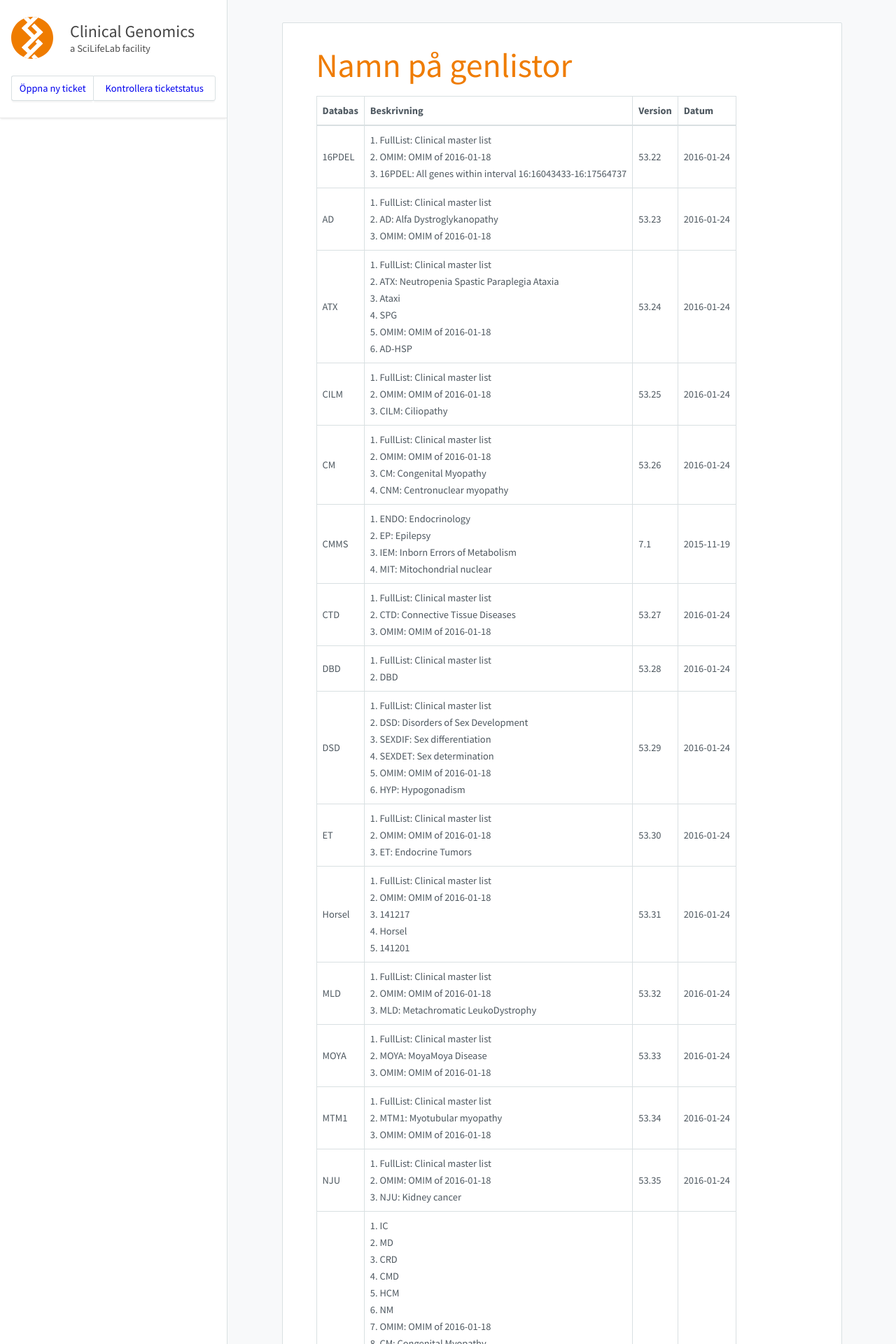
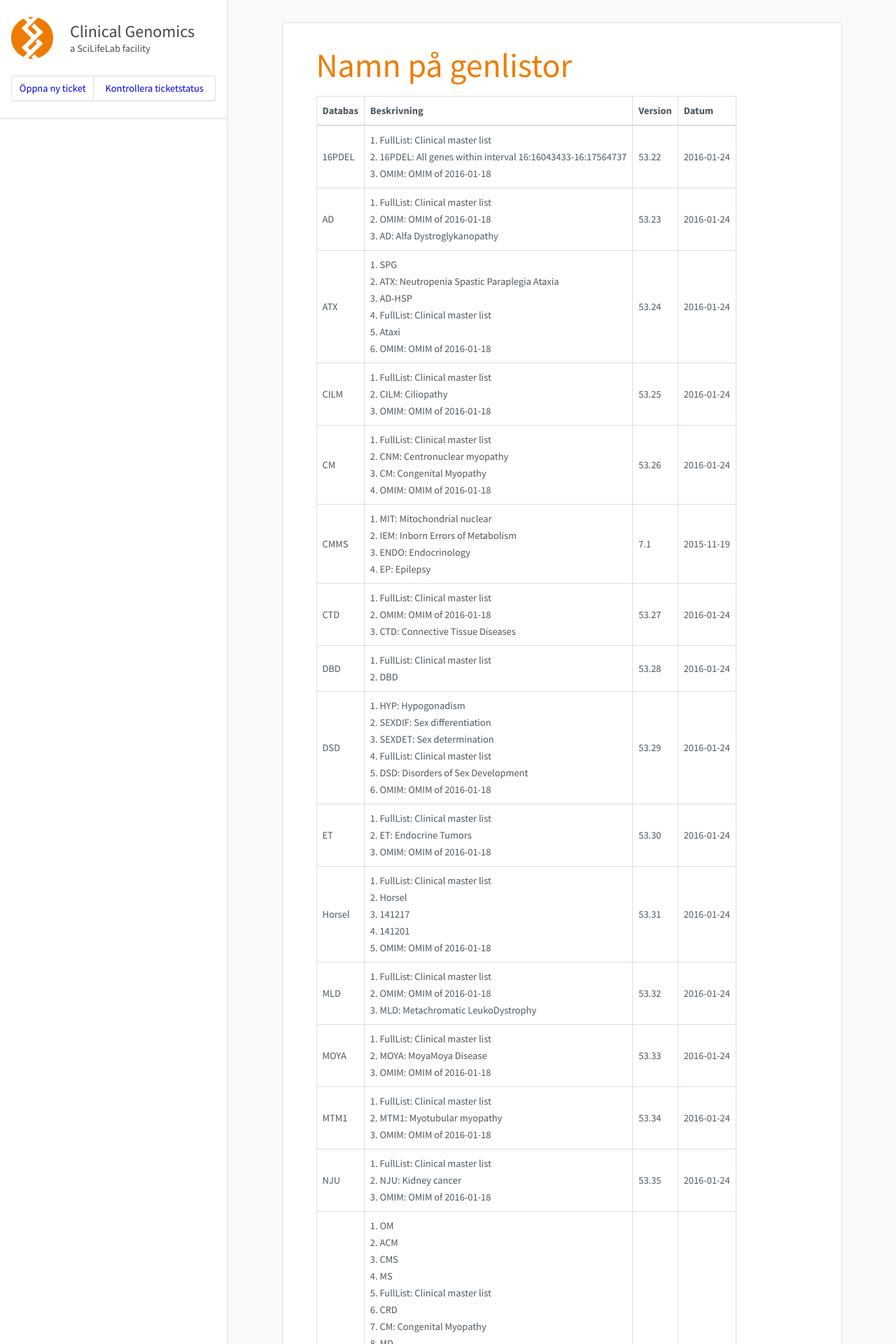
Before and after one commit to Clinical-Genomics/clinical-genomics.github.io, a Jekyll site: the page built from _pages/namnpagenlistor.md, in a window 1280 px wide. Shown: the top 1920 px of the page at 70% size. Built offline with Jekyll 4.4.1, drawn with Linux system fonts in a browser that asks for light colours; nearby versions of some CDN libraries; some of the changed text lies outside the part shown.

Commit message:
Update to cust000-Clinical_master_list.txt

```diff
--- a/_pages/namnpagenlistor.md
+++ b/_pages/namnpagenlistor.md
@@ -8,24 +8,24 @@
 
 |Databas|Beskrivning|Version|Datum|
 |---|---|---|---|
-|16PDEL|1. FullList: Clinical master list<br />2. OMIM: OMIM of 2016-01-18<br />3. 16PDEL: All genes within interval 16:16043433-16:17564737<br />|53.22|2016-01-24|
-|AD|1. FullList: Clinical master list<br />2. AD: Alfa Dystroglykanopathy<br />3. OMIM: OMIM of 2016-01-18<br />|53.23|2016-01-24|
-|ATX|1. FullList: Clinical master list<br />2. ATX: Neutropenia Spastic Paraplegia Ataxia<br />3. Ataxi<br />4. SPG<br />5. OMIM: OMIM of 2016-01-18<br />6. AD-HSP<br />|53.24|2016-01-24|
-|CILM|1. FullList: Clinical master list<br />2. OMIM: OMIM of 2016-01-18<br />3. CILM: Ciliopathy<br />|53.25|2016-01-24|
-|CM|1. FullList: Clinical master list<br />2. OMIM: OMIM of 2016-01-18<br />3. CM: Congenital Myopathy<br />4. CNM: Centronuclear myopathy<br />|53.26|2016-01-24|
-|CMMS|1. ENDO: Endocrinology<br />2. EP: Epilepsy<br />3. IEM: Inborn Errors of Metabolism<br />4. MIT: Mitochondrial nuclear<br />|7.1|2015-11-19|
-|CTD|1. FullList: Clinical master list<br />2. CTD: Connective Tissue Diseases<br />3. OMIM: OMIM of 2016-01-18<br />|53.27|2016-01-24|
+|16PDEL|1. FullList: Clinical master list<br />2. 16PDEL: All genes within interval 16:16043433-16:17564737<br />3. OMIM: OMIM of 2016-01-18<br />|53.22|2016-01-24|
+|AD|1. FullList: Clinical master list<br />2. OMIM: OMIM of 2016-01-18<br />3. AD: Alfa Dystroglykanopathy<br />|53.23|2016-01-24|
+|ATX|1. SPG<br />2. ATX: Neutropenia Spastic Paraplegia Ataxia<br />3. AD-HSP<br />4. FullList: Clinical master list<br />5. Ataxi<br />6. OMIM: OMIM of 2016-01-18<br />|53.24|2016-01-24|
+|CILM|1. FullList: Clinical master list<br />2. CILM: Ciliopathy<br />3. OMIM: OMIM of 2016-01-18<br />|53.25|2016-01-24|
+|CM|1. FullList: Clinical master list<br />2. CNM: Centronuclear myopathy<br />3. CM: Congenital Myopathy<br />4. OMIM: OMIM of 2016-01-18<br />|53.26|2016-01-24|
+|CMMS|1. MIT: Mitochondrial nuclear<br />2. IEM: Inborn Errors of Metabolism<br />3. ENDO: Endocrinology<br />4. EP: Epilepsy<br />|7.1|2015-11-19|
+|CTD|1. FullList: Clinical master list<br />2. OMIM: OMIM of 2016-01-18<br />3. CTD: Connective Tissue Diseases<br />|53.27|2016-01-24|
 |DBD|1. FullList: Clinical master list<br />2. DBD<br />|53.28|2016-01-24|
-|DSD|1. FullList: Clinical master list<br />2. DSD: Disorders of Sex Development<br />3. SEXDIF: Sex differentiation<br />4. SEXDET: Sex determination<br />5. OMIM: OMIM of 2016-01-18<br />6. HYP: Hypogonadism<br />|53.29|2016-01-24|
-|ET|1. FullList: Clinical master list<br />2. OMIM: OMIM of 2016-01-18<br />3. ET: Endocrine Tumors<br />|53.30|2016-01-24|
-|Horsel|1. FullList: Clinical master list<br />2. OMIM: OMIM of 2016-01-18<br />3. 141217<br />4. Horsel<br />5. 141201<br />|53.31|2016-01-24|
+|DSD|1. HYP: Hypogonadism<br />2. SEXDIF: Sex differentiation<br />3. SEXDET: Sex determination<br />4. FullList: Clinical master list<br />5. DSD: Disorders of Sex Development<br />6. OMIM: OMIM of 2016-01-18<br />|53.29|2016-01-24|
+|ET|1. FullList: Clinical master list<br />2. ET: Endocrine Tumors<br />3. OMIM: OMIM of 2016-01-18<br />|53.30|2016-01-24|
+|Horsel|1. FullList: Clinical master list<br />2. Horsel<br />3. 141217<br />4. 141201<br />5. OMIM: OMIM of 2016-01-18<br />|53.31|2016-01-24|
 |MLD|1. FullList: Clinical master list<br />2. OMIM: OMIM of 2016-01-18<br />3. MLD: Metachromatic LeukoDystrophy<br />|53.32|2016-01-24|
 |MOYA|1. FullList: Clinical master list<br />2. MOYA: MoyaMoya Disease<br />3. OMIM: OMIM of 2016-01-18<br />|53.33|2016-01-24|
 |MTM1|1. FullList: Clinical master list<br />2. MTM1: Myotubular myopathy<br />3. OMIM: OMIM of 2016-01-18<br />|53.34|2016-01-24|
-|NJU|1. FullList: Clinical master list<br />2. OMIM: OMIM of 2016-01-18<br />3. NJU: Kidney cancer<br />|53.35|2016-01-24|
-|NMD|1. IC<br />2. MD<br />3. CRD<br />4. CMD<br />5. HCM<br />6. NM<br />7. OMIM: OMIM of 2016-01-18<br />8. CM: Congenital Myopathy<br />9. ACM<br />10. FullList: Clinical master list<br />11. HMSN<br />12. OND<br />13. OM<br />14. CMS<br />15. HA<br />16. NMD: Neuromuscular diseases (17 lists + 1 total list)<br />17. MM<br />18. DM<br />19. HP<br />20. MS<br />21. MND<br />|53.36|2016-01-24|
+|NJU|1. FullList: Clinical master list<br />2. NJU: Kidney cancer<br />3. OMIM: OMIM of 2016-01-18<br />|53.35|2016-01-24|
+|NMD|1. OM<br />2. ACM<br />3. CMS<br />4. MS<br />5. FullList: Clinical master list<br />6. CRD<br />7. CM: Congenital Myopathy<br />8. MD<br />9. MND<br />10. NM<br />11. MM<br />12. OND<br />13. HMSN<br />14. HP<br />15. CMD<br />16. HA<br />17. DM<br />18. IC<br />19. HCM<br />20. NMD: Neuromuscular diseases (17 lists + 1 total list)<br />21. OMIM: OMIM of 2016-01-18<br />|53.36|2016-01-24|
 |OMIM|1. FullList: Clinical master list<br />2. OMIM: OMIM of 2016-01-18<br />|53.37|2016-01-24|
-|ORO|1. FullList: Clinical master list<br />2. OMIM: OMIM of 2016-01-18<br />3. ORO: Oro-facial-digital syndrome<br />|53.38|2016-01-24|
+|ORO|1. FullList: Clinical master list<br />2. ORO: Oro-facial-digital syndrome<br />3. OMIM: OMIM of 2016-01-18<br />|53.38|2016-01-24|
 |PAF1|1. FullList: Clinical master list<br />2. PAF1: RNA polymerase II-associated factor<br />3. OMIM: OMIM of 2016-01-18<br />|53.39|2016-01-24|
 |PID|1. FullList: Clinical master list<br />2. PIDCAD: PID Candidates<br />3. PID: Primary Immune Deficiency<br />|7.2|2015-10-21|
 |SCN|1. FullList: Clinical master list<br />2. SCN: Neutropenia<br />3. OMIM: OMIM of 2016-01-18<br />|53.40|2016-01-24|
```
